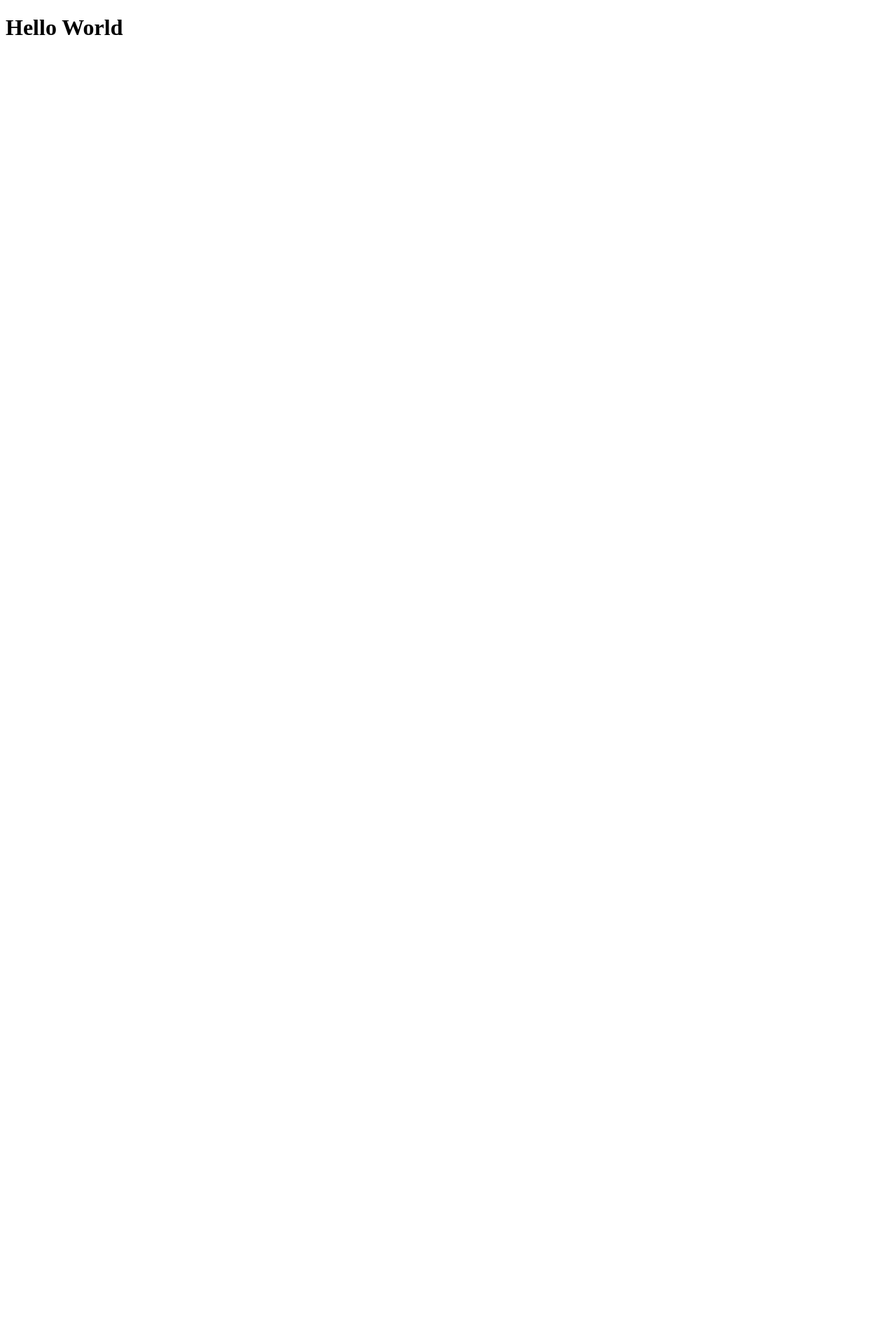
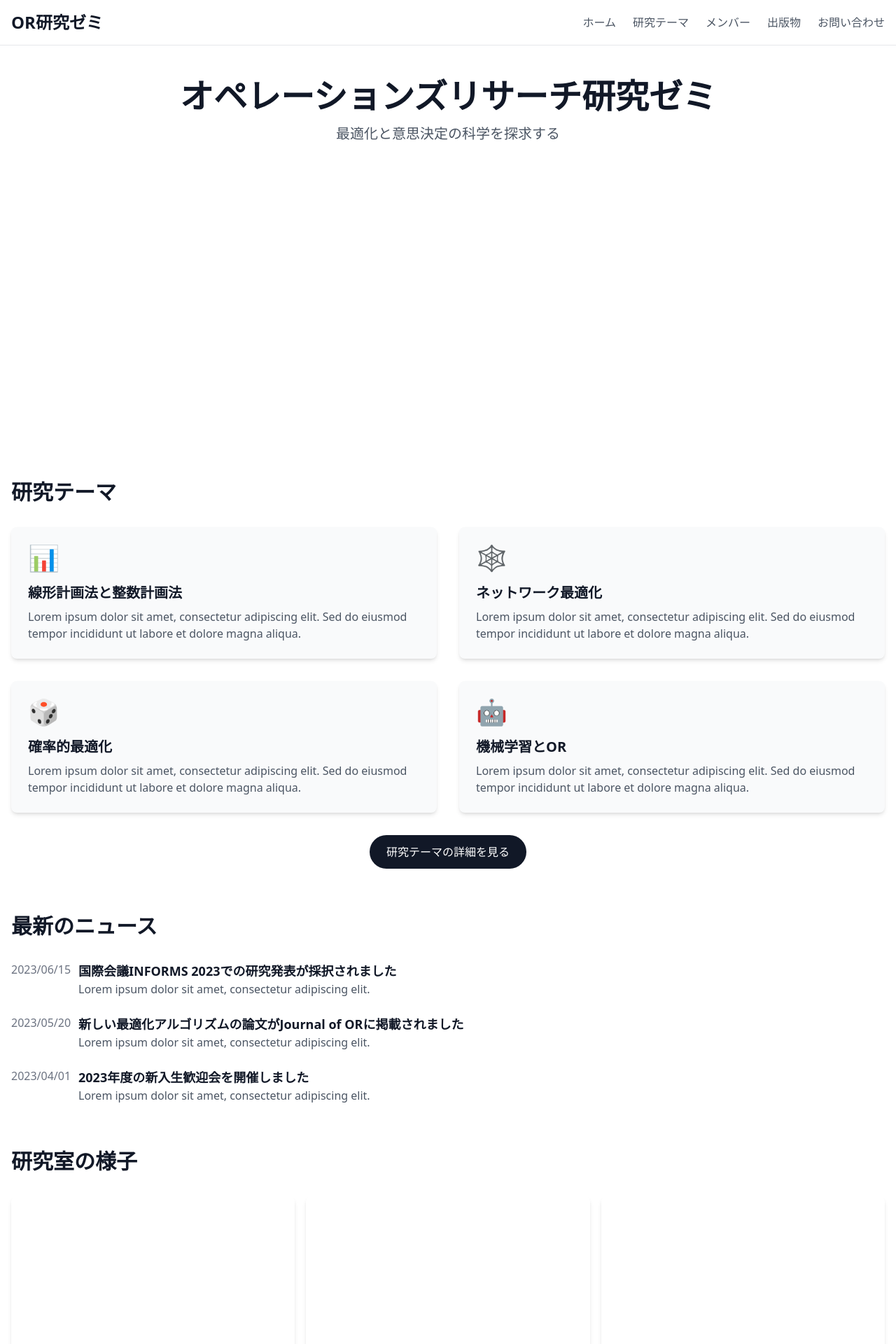
Before and after one commit to izunaga-lab/wagaya, a Next.js app: page / in a window 1280 px wide. Shown: the top 1920 px of the page at 70% size. Before the commit the page ends 800 px from the top, so only its background shows below. Built offline with nearby package versions, Linux system fonts and the light colour scheme.

Commit message:
いったんのレイアウトを決める

```diff
--- a/app/layout.tsx
+++ b/app/layout.tsx
@@ -1,8 +1,20 @@
+import { Noto_Sans_JP } from 'next/font/google'
+
 import type { Metadata } from 'next'
 
+import Footer from '@/components/footer'
+import Header from '@/components/header'
+
+import './globals.css'
+
+const notoSansJP = Noto_Sans_JP({
+  subsets: ['latin'],
+  variable: '--font-noto-sans-jp',
+})
+
 export const metadata: Metadata = {
-  title: 'Create Next App',
-  description: 'Generated by create next app',
+  title: '伊豆永ゼミ',
+  description: '伊豆永ゼミのホームページです。',
 }
 
 export default function RootLayout({
@@ -11,8 +23,12 @@ export default function RootLayout({
   children: React.ReactNode
 }>) {
   return (
-    <html lang="ja">
-      <body>{children}</body>
+    <html lang="ja" className={notoSansJP.variable}>
+      <body className="bg-white text-gray-900">
+        <Header />
+        <main>{children}</main>
+        <Footer />
+      </body>
     </html>
   )
 }
--- a/app/page.tsx
+++ b/app/page.tsx
@@ -1,7 +1,75 @@
+import Link from 'next/link'
+
+import { SectionTitle } from '@/components/section-title'
+
 export default function Home() {
   return (
-    <div>
-      <h1>Hello World</h1>
+    <div className="container mx-auto px-4 py-12">
+      <section className="text-center mb-16">
+        <h1 className="text-5xl font-bold mb-4">オペレーションズリサーチ研究ゼミ</h1>
+        <p className="text-xl text-gray-600 mb-8">最適化と意思決定の科学を探求する</p>
+        <div className="relative h-96 mb-8"></div>
+      </section>
+
+      <section className="mb-16">
+        <SectionTitle title="研究テーマ" />
+        <div className="grid md:grid-cols-2 gap-8">
+          {[
+            { title: '線形計画法と整数計画法', icon: '📊' },
+            { title: 'ネットワーク最適化', icon: '🕸️' },
+            { title: '確率的最適化', icon: '🎲' },
+            { title: '機械学習とOR', icon: '🤖' },
+          ].map((theme, index) => (
+            <div key={index} className="bg-gray-50 p-6 rounded-lg shadow-md transition-transform hover:scale-105">
+              <div className="text-4xl mb-4">{theme.icon}</div>
+              <h3 className="text-xl font-semibold mb-2">{theme.title}</h3>
+              <p className="text-gray-600">
+                Lorem ipsum dolor sit amet, consectetur adipiscing elit. Sed do eiusmod tempor incididunt ut labore et dolore
+                magna aliqua.
+              </p>
+            </div>
+          ))}
+        </div>
+        <div className="text-center mt-8">
+          <Link
+            href="/research"
+            className="inline-block px-6 py-3 bg-gray-900 text-white rounded-full hover:bg-gray-800 transition-colors"
+          >
+            研究テーマの詳細を見る
+          </Link>
+        </div>
+      </section>
+
+      <section className="mb-16">
+        <SectionTitle title="最新のニュース" />
+        <div className="space-y-6">
+          {[
+            { date: '2023/06/15', title: '国際会議INFORMS 2023での研究発表が採択されました' },
+            { date: '2023/05/20', title: '新しい最適化アルゴリズムの論文がJournal of ORに掲載されました' },
+            { date: '2023/04/01', title: '2023年度の新入生歓迎会を開催しました' },
+          ].map((news, index) => (
+            <div key={index} className="flex items-start">
+              <div className="flex-shrink-0 w-24 text-gray-500">{news.date}</div>
+              <div className="flex-grow">
+                <h3 className="text-lg font-semibold">{news.title}</h3>
+                <p className="text-gray-600">Lorem ipsum dolor sit amet, consectetur adipiscing elit.</p>
+              </div>
+            </div>
+          ))}
+        </div>
+      </section>
+
+      <section>
+        <SectionTitle title="研究室の様子" />
+        <div className="grid md:grid-cols-3 gap-4">
+          {[1, 2, 3].map((i) => (
+            <div
+              key={i}
+              className="relative h-64 overflow-hidden rounded-lg shadow-md transition-transform hover:scale-105"
+            ></div>
+          ))}
+        </div>
+      </section>
     </div>
   )
 }
--- /dev/null
+++ b/components/footer.tsx
@@ -0,0 +1,9 @@
+export default function Footer() {
+  return (
+    <footer className="bg-gray-100 py-8">
+      <div className="container mx-auto px-4 text-center text-gray-600">
+        <p>&copy; 2024 伊豆永ゼミ. All rights reserved.</p>
+      </div>
+    </footer>
+  )
+}
--- /dev/null
+++ b/components/header.tsx
@@ -0,0 +1,62 @@
+'use client'
+
+import { Menu, X } from 'lucide-react'
+import Link from 'next/link'
+import { useState } from 'react'
+
+export default function Header() {
+  const [isOpen, setIsOpen] = useState(false)
+
+  return (
+    <header className="bg-white border-b border-gray-200">
+      <div className="container mx-auto px-4 py-4">
+        <nav className="flex justify-between items-center">
+          <Link href="/" className="text-2xl font-bold">
+            OR研究ゼミ
+          </Link>
+          <div className="hidden md:flex space-x-6">
+            <Link href="/" className="text-gray-600 hover:text-gray-900 transition-colors">
+              ホーム
+            </Link>
+            <Link href="/research" className="text-gray-600 hover:text-gray-900 transition-colors">
+              研究テーマ
+            </Link>
+            <Link href="/members" className="text-gray-600 hover:text-gray-900 transition-colors">
+              メンバー
+            </Link>
+            <Link href="/publications" className="text-gray-600 hover:text-gray-900 transition-colors">
+              出版物
+            </Link>
+            <Link href="/contact" className="text-gray-600 hover:text-gray-900 transition-colors">
+              お問い合わせ
+            </Link>
+          </div>
+          <button className="md:hidden" onClick={() => setIsOpen(!isOpen)}>
+            {isOpen ? <X size={24} /> : <Menu size={24} />}
+          </button>
+        </nav>
+      </div>
+      {isOpen && (
+        <div className="md:hidden">
+          <div className="px-2 pt-2 pb-3 space-y-1 sm:px-3">
+            <Link href="/" className="block px-3 py-2 text-gray-600 hover:text-gray-900 transition-colors">
+              ホーム
+            </Link>
+            <Link href="/research" className="block px-3 py-2 text-gray-600 hover:text-gray-900 transition-colors">
+              研究テーマ
+            </Link>
+            <Link href="/members" className="block px-3 py-2 text-gray-600 hover:text-gray-900 transition-colors">
+              メンバー
+            </Link>
+            <Link href="/publications" className="block px-3 py-2 text-gray-600 hover:text-gray-900 transition-colors">
+              出版物
+            </Link>
+            <Link href="/contact" className="block px-3 py-2 text-gray-600 hover:text-gray-900 transition-colors">
+              お問い合わせ
+            </Link>
+          </div>
+        </div>
+      )}
+    </header>
+  )
+}
--- /dev/null
+++ b/components/section-title.tsx
@@ -0,0 +1,25 @@
+'use client'
+
+import { useInView } from 'react-intersection-observer'
+
+interface SectionTitleProps {
+  title: string
+}
+
+export function SectionTitle({ title }: SectionTitleProps) {
+  const { ref, inView } = useInView({
+    triggerOnce: true,
+    threshold: 0.1,
+  })
+
+  return (
+    <h2
+      ref={ref}
+      className={`text-3xl font-bold mb-8 transition-all duration-1000 ${
+        inView ? 'opacity-100 translate-y-0' : 'opacity-0 translate-y-10'
+      }`}
+    >
+      {title}
+    </h2>
+  )
+}
--- a/tailwind.config.ts
+++ b/tailwind.config.ts
@@ -1,18 +1,17 @@
-import type { Config } from "tailwindcss";
+import type { Config } from 'tailwindcss'
 
 export default {
-  content: [
-    "./pages/**/*.{js,ts,jsx,tsx,mdx}",
-    "./components/**/*.{js,ts,jsx,tsx,mdx}",
-    "./app/**/*.{js,ts,jsx,tsx,mdx}",
-  ],
+  content: ['./pages/**/*.{js,ts,jsx,tsx,mdx}', './components/**/*.{js,ts,jsx,tsx,mdx}', './app/**/*.{js,ts,jsx,tsx,mdx}'],
   theme: {
     extend: {
+      fontFamily: {
+        notoSansJP: 'var(--font-noto-sans-jp)',
+      },
       colors: {
-        background: "var(--background)",
-        foreground: "var(--foreground)",
+        background: 'var(--background)',
+        foreground: 'var(--foreground)',
       },
     },
   },
   plugins: [],
-} satisfies Config;
+} satisfies Config
```
Also changed, not shown: package.json (+5 -3 lines), 1 other file (tests, documents, lock files or other folders).
